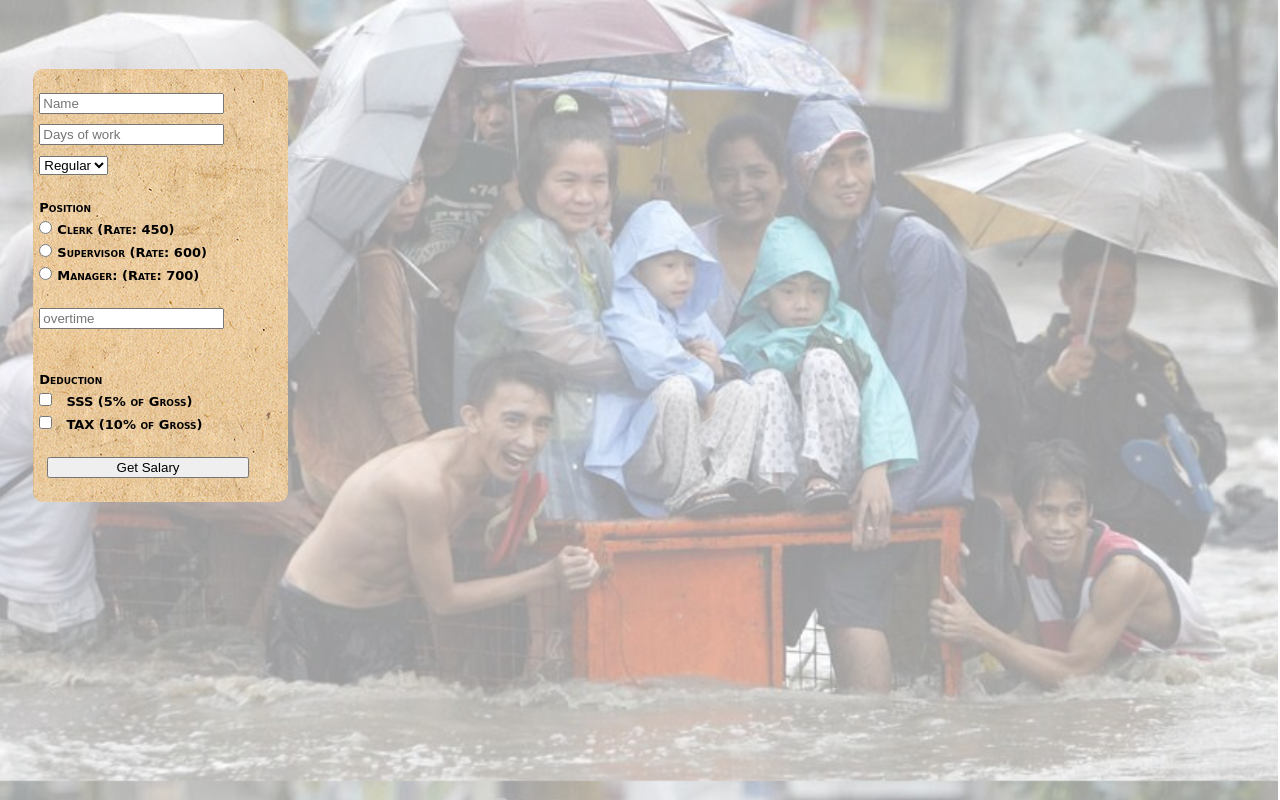
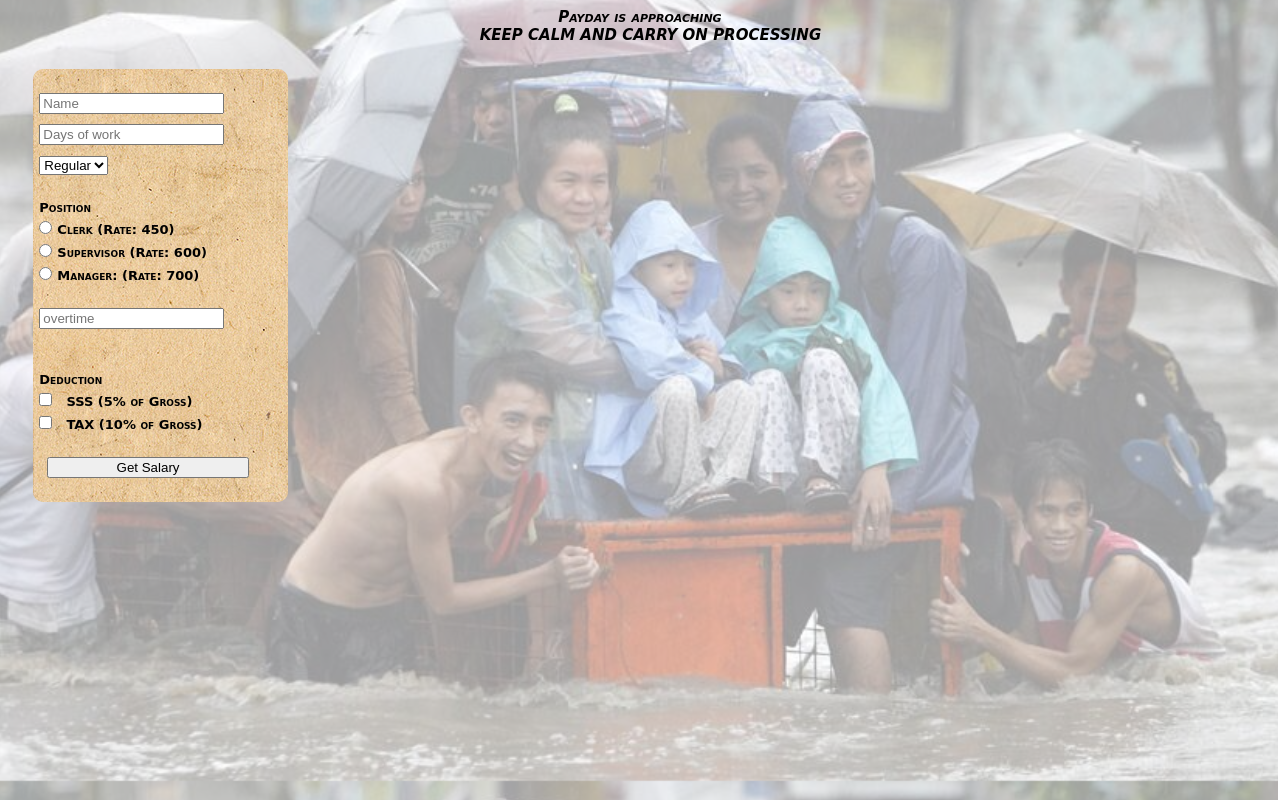
Before and after one commit to rickyx12/exceltesda, a PHP site: page /payroll.html in a window 1280 px wide. Run offline with PHP 8.4, Linux system fonts and the light colour scheme.

Commit message:
payroll
payroll

```diff
--- a/Javascript-JQuery/portfolio/payroll.css
+++ b/Javascript-JQuery/portfolio/payroll.css
@@ -89,3 +89,15 @@ margin-left:-10px;
 opacity: 0.4;
 filter: alpha(opacity=10);
 }
+
+#messageBox {
+	position:relative;
+	border:0px solid red;
+	height:10%;
+	text-align:center;
+}
+
+#headerTxt {
+	font-size:15px;
+	font-style:italic;
+}
--- a/Javascript-JQuery/portfolio/payroll.html
+++ b/Javascript-JQuery/portfolio/payroll.html
@@ -12,15 +12,20 @@
 			$(document).ready(function() {
 				$("#rightBox").hide();
 				$("#leftBox").hide();
-				$("#leftBox").fadeIn(2000);
+				$("#messageBox").hide();
+				$("#messageBox").fadeIn(3000,function() {
+					$("#leftBox").fadeIn(2000);
+				});
 			});
 
 		</script>
 
 		<div id="bgImage"></div>
+		<div id="messageBox">
+			<label id="headerTxt">Payday is approaching<br>&nbsp;&nbsp;&nbsp;&nbsp;KEEP CALM AND CARRY ON PROCESSING</label>
+		</div>
+		<div id="mainBox">
 
-		<div id="mainBox">
-		<br><br>
 		<div id="leftBox">
 		<br>
 		<input type="text" placeholder="Name" class="margin" id="employeeName">
```
